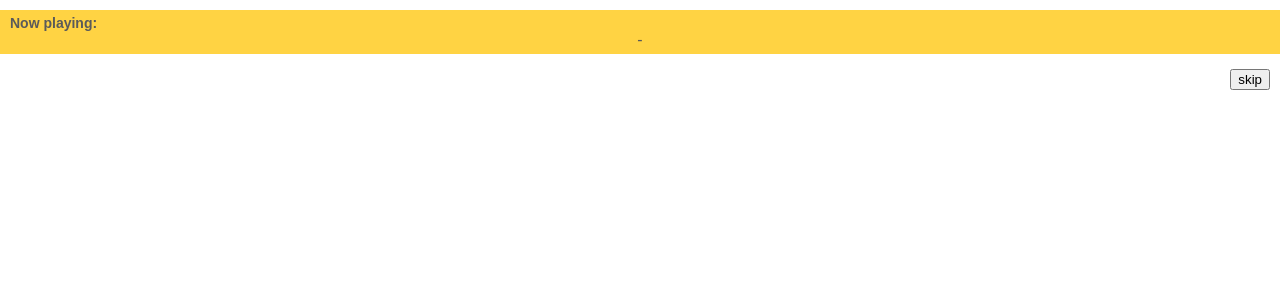
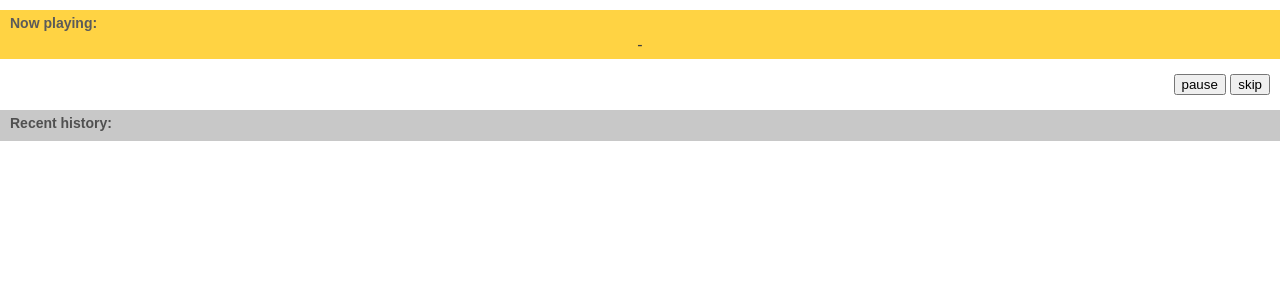
Before and after one commit to tim-we/py-radio, a Python web app: template web/templates/web.html in a window 1280 px wide. Shown: the part 100-400 px from the top of the page. Run offline with Jinja, Linux system fonts and the light colour scheme; the template is opened without the code that fills it, so the values that code supplies are empty.

Commit message:
Web improvements (#13)
* Improved stuff

* Pretty pause

* Library assertions

* Display time in history

* Pretty news

```diff
--- a/app.py
+++ b/app.py
@@ -14,6 +14,8 @@ library = ClipLibrary(cfg.get("library"))
 player = Player(library)
 player.start()
 
+sleep(20)
+
 # start bots & web server
 if cfg.get("web.enabled"):
     web.server.create(
@@ -22,7 +24,6 @@ if cfg.get("web.enabled"):
         port=cfg.get("web.port")
     )
 
-sleep(20)
 if cfg.get("telegram.enabled"):
     telegram = Telegram(cfg.get("telegram.token"), player, library)
     telegram.start()
--- a/bots/tg.py
+++ b/bots/tg.py
@@ -2,7 +2,7 @@ from telegram.ext import Updater, CommandHandler, MessageHandler, Filters
 from telegram.parsemode import ParseMode
 from radio.player import Player
 from radio.library import ClipLibrary
-from radio.audio.clips import MP3Clip
+from radio.audio.clips import MP3Clip, describe
 import os
 from typing import Any
 from re import findall
@@ -84,7 +84,8 @@ class Telegram:
             context.bot.send_message(chat_id=update.effective_chat.id, text=history, parse_mode=ParseMode.MARKDOWN)
 
     def _skip(self, update: Any, context: Any) -> None:
-        context.bot.send_message(chat_id=update.effective_chat.id, text="Skipped "+self._player.now())
+        msg = "Skipping {}".format(describe(self._player.now()))
+        context.bot.send_message(chat_id=update.effective_chat.id, text=msg)
         self._player.skip()
 
     @staticmethod
--- a/radio/library.py
+++ b/radio/library.py
@@ -49,6 +49,7 @@ class ClipLibrary:
 
 class ClipPool:
     def __init__(self, folder: str):
+        assert os.path.exists(folder), "The folder for this ClipPool does not exist"
         self.clips: List[str] = []
         self._history: List[int] = []
         self._history_len: int = 0
@@ -59,6 +60,8 @@ class ClipPool:
         return len(self.clips) == 0
 
     def next(self) -> str:
+        assert not self.empty(), "Cannot pick clip from empty pool"
+
         # find a clip that is not in the recent history
         idx = random.randrange(0, len(self.clips))
         while idx in self._history:
--- a/radio/scheduler.py
+++ b/radio/scheduler.py
@@ -33,7 +33,9 @@ class Scheduler:
                 self._last_host_time = time.time()
                 self._other_clips = 0
                 self._force_song = True
-                return MP3Clip(self.library.hosts.next())
+                clip = MP3Clip(self.library.hosts.next())
+                clip.show_in_history = False
+                return clip
 
             if self._other_clips > 2 or random.uniform(0, 1) < 0.7:
                 return MP3Clip(self.library.music.next())
@@ -69,7 +71,7 @@ class Scheduler:
             # update & schedule news
             tagesschau.update()
             if not self.tagesschau.latest == "":
-                self._queue.put(MP3Clip(tagesschau.latest))
+                self._queue.put(MP3Clip(tagesschau.latest, "Tagesschau in 100s"))
 
             # sleep 5 min to avoid immediate rescheduling
             time.sleep(5*60)
--- a/web/static/api.js
+++ b/web/static/api.js
@@ -1,12 +1,25 @@
 const API_PATH = "http://" + window.location.host + "/api/v1.0";
 console.log("API path", API_PATH);
 
-export async function now() {
-    let response = await fetch(API_PATH + "/now");
-    return response.json();
+async function simple_req(path, method = "GET") {
+    let init = {
+        method: method,
+        cache: "no-store",
+        follow: "error"
+    };
+    let response = await fetch(API_PATH + path, init);
+    let obj = await response.json();
+    return obj.status === "ok" ? Promise.resolve(obj) : Promise.reject(obj);
 }
 
-export async function skip() {
-    let response = await fetch(API_PATH + "/skip", {method: "PUT"});
-    return response.json();
+export function now() {
+    return simple_req("/now");
 }
+
+export function skip() {
+    return simple_req("/skip", "PUT");
+}
+
+export function pause() {
+    return simple_req("/pause", "POST");
+}
--- a/web/static/web.css
+++ b/web/static/web.css
@@ -50,15 +50,40 @@ div {
     color: rgb(90,90,90);
 }
 
-#now > .title {
+.section > .title {
     font-size: 14px;
     font-weight: bold;
+    margin-bottom: 5px;
 }
 
 #now > #current-clip {
+    color: rgb(64,64,64);
     text-align: center;
 }
 
 #controls {
     text-align: right;
 }
+
+#history {
+    background-color: rgb(200,200,200);
+    color: rgb(42,42,42);
+}
+
+#history .title {
+    color: rgb(80,80,80);
+}
+
+#history .clip {
+    margin-bottom: 4px;
+    padding-top: 3px;
+    padding-bottom: 3px;
+}
+
+#history .clip:hover {
+    background-color: rgba(16,16,16,0.1);
+}
+
+#history-clips {
+    text-align: center;
+}
--- a/web/static/web.js
+++ b/web/static/web.js
@@ -6,13 +6,43 @@ window.addEventListener("DOMContentLoaded", () => {
         update();
     });
 
+    document.getElementById("pause").addEventListener("click", async (e) => {
+        await api.pause();
+        update();
+    });
+
     const current = document.getElementById("current-clip");
+    const history = document.getElementById("history-clips");
+
+    let last_history = [];
 
     async function update() {
         let info = await api.now();
-        current.innerText = info.current;
+
+        // update "Now playing"
+        if(current.innerText !== info.current) {
+            current.innerText = info.current;
+        }
+
+        // update history section
+        let history_changed = last_history.length !== info.history.length;
+        if(!history_changed && last_history > 0) {
+            let idx = last_history.length-1;
+            history_changed = history_changed || last_history[idx] !== info.history[idx];
+        }
+        if(history_changed) {
+            last_history = info.history;
+            history.innerHTML = "";
+            info.history.forEach(clip => {
+                let elem = document.createElement("div");
+                elem.classList.add("clip");
+                elem.innerText = clip;
+                history.prepend(elem);
+            });
+        }
+
     }
 
     update();
-    window.setInterval(update, 3000);
+    window.setInterval(update, 3141);
 });
--- a/web/templates/web.html
+++ b/web/templates/web.html
@@ -17,9 +17,13 @@
             <div id="current-clip">-</div>
         </div>
         <div id="controls" class="section">
-            <button id="skip">skip</button>
+            <button id="pause" title="toggle pause">pause</button>
+            <button id="skip" title="skip clip">skip</button>
         </div>
-        <div id="history" class="section"></div>
+        <div id="history" class="section">
+            <div class="title">Recent history:</div>
+            <div id="history-clips"></div>
+        </div>
         <div id="stats" class="section"></div>
     </div>
 </body>
```
Also changed, not shown: radio/audio/clips.py (+27 -9 lines), radio/player.py (+11 -10 lines), web/server.py (+9 -1 lines).
